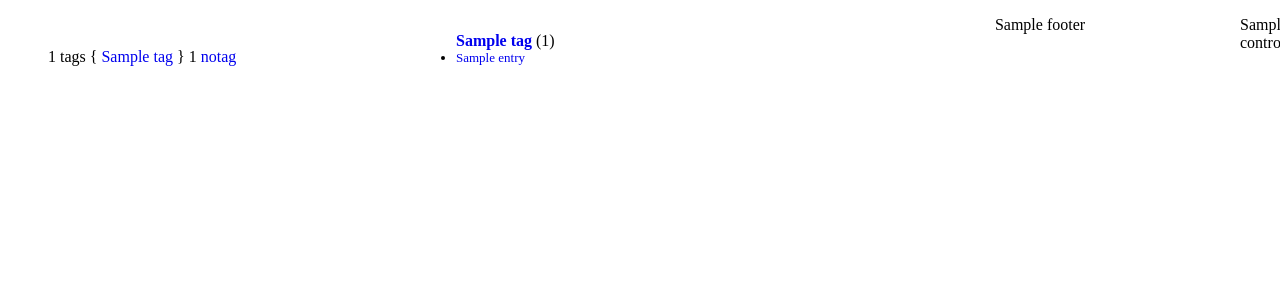
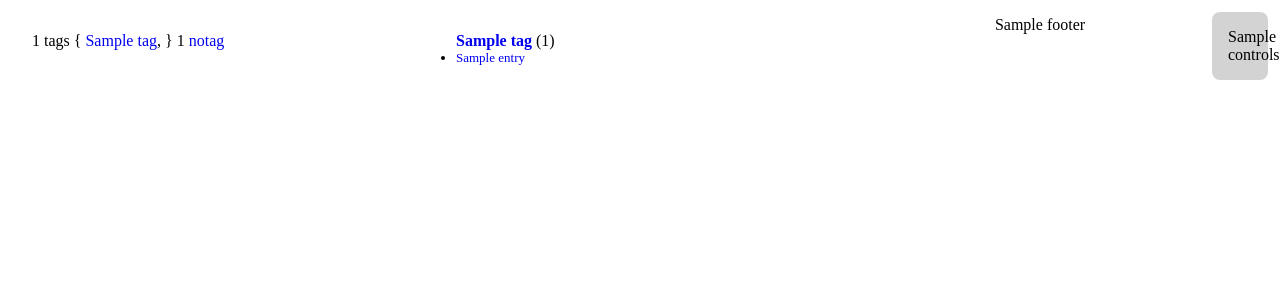
Before and after one commit to siznax/tanuki, a Python web app: template templates/index.html in a window 1280 px wide. Shown: the top 300 px of the page. Run offline with Jinja, Linux system fonts and the light colour scheme; the template is opened without the code that fills it: most values are stand-ins (such as "Sample title", 1, 10 or a date in 2020); some libraries are stand-ins or nearby versions.

Commit message:
make controls menu standout more.

```diff
--- a/static/layout.css
+++ b/static/layout.css
@@ -8,6 +8,9 @@ a {
 }
 a:hover {
     text-decoration:underline;
+}
+hl {
+    background-color:khaki;
 }
 div {
     padding:1em;
@@ -42,8 +45,7 @@ div {
 .feature lh a {
     font-weight:bold;
 }
-#tags.feature {
-    /* border:1px solid silver; */
+#tag_blob {
 }
 
 /* ===================== ENTRY ============================== */
@@ -92,18 +94,30 @@ div {
 #controls {
     /* border:1px solid red; */
     position:fixed;
-    top:0;
-    right:0;
+    top:12px;
+    right:12px;
     width:24px;
+    background:lightgray;
+    border-radius:8px;
 }
 #controls img {
     padding-top:8px;
     width:24px;
     height:24px;
 }
+#controls a:first-child img { /* special for tanuki icon */
+    /* border:1px solid green; */
+    margin:0;
+    padding:0;
+    margin-top:-8px;
+    margin-left:-8px;
+    width:40px;
+    height:40px;
+}
 #controls img {
     float:left;
 }
+
 #next_prev {
     margin:0;
     padding:0;
--- a/templates/index.html
+++ b/templates/index.html
@@ -10,10 +10,10 @@
 <!-- TAG SET -->
 
 <div id="tags" class="feature">
-<div style="margin:1em;">
+<div id="tag_blob">
 {{tag_set|length()}} tags
 {
-{% for tag in tag_set %}<a href="/tagged/{{tag.name}}">{{tag.name}}</a> {% endfor %}
+{% for tag in tag_set %}<a href="/tagged/{{tag.name}}">{{tag.name}}</a>, {% endfor %}
 } {{ notag|length() }} <a href="/notag">notag</a>
 </div>
 </div>
```
Also changed, not shown: static/home.png.
